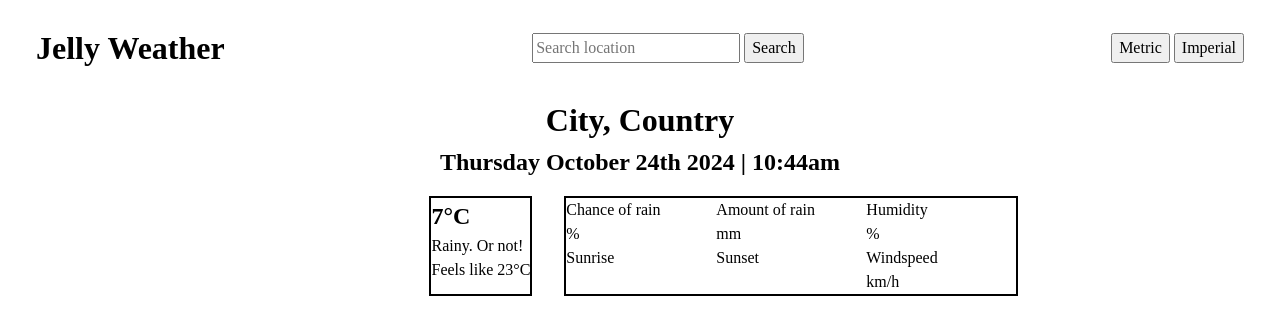
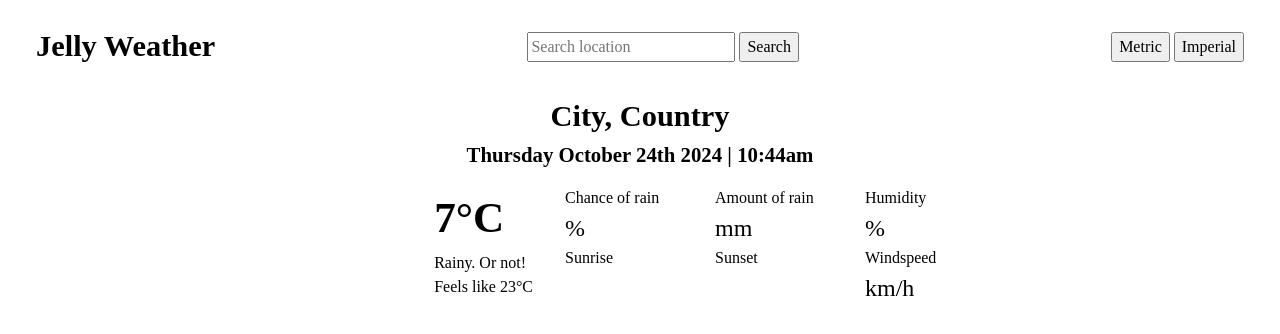
Before and after one commit to JellyRollJunior/jelly-weather, a website built with webpack: page src/index.html in a window 1280 px wide. Built offline with nearby package versions, Linux system fonts and the light colour scheme; no server answers.

Commit message:
Increase font sizes of data

```diff
--- a/src/index.html
+++ b/src/index.html
@@ -39,27 +39,27 @@
           </div>
           <div class="stats">
             <div>
-              <div>Chance of rain</div>
+              <label>Chance of rain</label>
               <div><span id="precip-prob"></span>%</div>
             </div>
             <div>
-              <div>Amount of rain</div>
+              <label>Amount of rain</label>
               <div><span id="precip"></span><span class="unit-amount">mm</span></div>
             </div>
             <div>
-              <div>Humidity</div>
+              <label>Humidity</label>
               <div><span id="humidity"></span>%</div>
             </div>
             <div>
-              <div>Sunrise</div>
+              <label>Sunrise</label>
               <div id="sunrise"></div>
             </div>
             <div>
-              <div>Sunset</div>
+              <label>Sunset</label>
               <div id="sunset"></div>
             </div>
             <div>
-              <div>Windspeed</div>
+              <label>Windspeed</label>
               <div><span id="windspeed"></span><span id="unit-speed">km/h</span></div>
             </div>
           </div>
--- a/src/styles.css
+++ b/src/styles.css
@@ -2,6 +2,7 @@
 *::before,
 *::after {
   box-sizing: border-box;
+  font-size: 16px;
 }
 
 * {
@@ -24,7 +25,8 @@ svg {
 input,
 button,
 textarea,
-select {
+select,
+span {
   font: inherit;
 }
 
@@ -36,6 +38,14 @@ h4,
 h5,
 h6 {
   overflow-wrap: break-word;
+}
+
+h1 {
+  font-size: 1.9rem;
+}
+
+h2 {
+  font-size: 1.3rem;
 }
 
 .wrapper,
@@ -68,13 +78,18 @@ section {
 .weather {
   justify-self: right;
   margin-right: 32px;
+  font-size: 1.5rem;
+}
 
-  border: 2px solid black;
+.weather > h2 {
+  font-size: 2.7rem;
 }
 
 .stats {
   display: grid;
   grid-template-columns: 150px 150px 150px;
+}
 
-  border: 2px solid black;
+.stats > div > div {
+  font-size: 1.5rem;
 }
```
